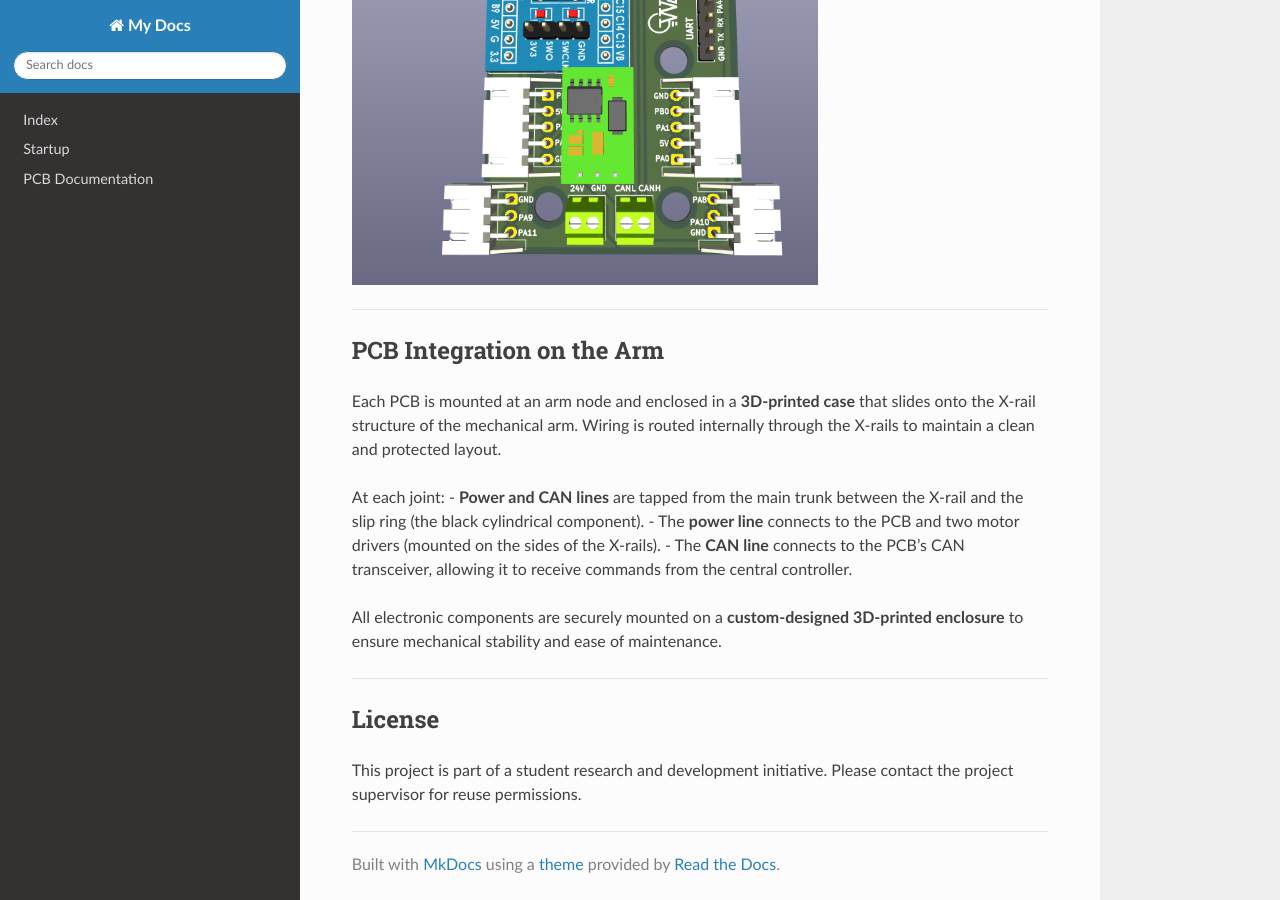
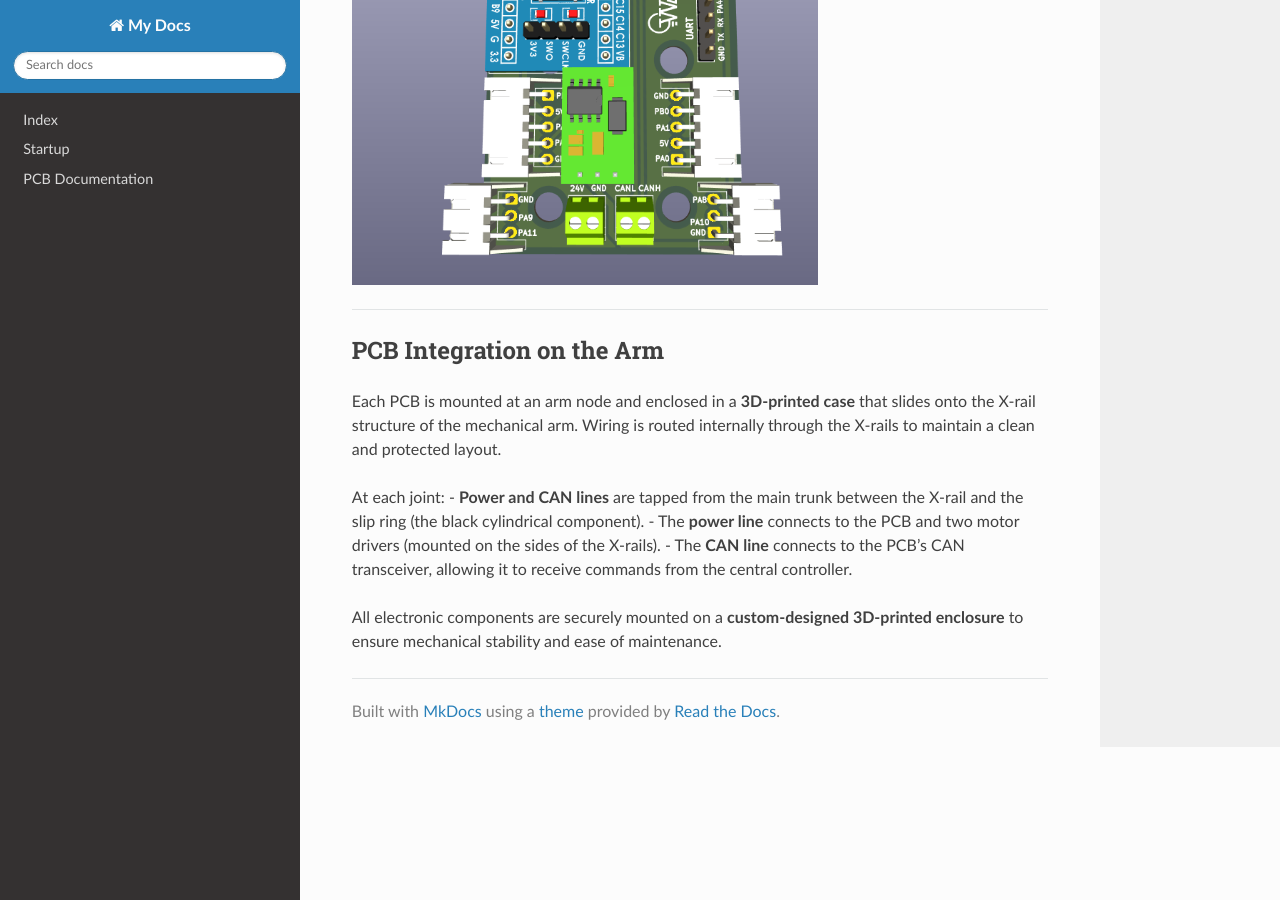
Before and after one commit to aquoza/Rover-docs, an MkDocs documentation site: the page built from docs/PCB Documentation.md, in a window 1280 px wide and 900 px high, scrolled down 1797 px. Built offline with MkDocs 1.6.1, drawn with Linux system fonts in a browser that asks for light colours; nearby versions of some CDN libraries.

Commit message:
Update PCB Documentation.md

```diff
--- a/docs/PCB Documentation.md
+++ b/docs/PCB Documentation.md
@@ -45,9 +45,3 @@ At each joint:
 - The **CAN line** connects to the PCB’s CAN transceiver, allowing it to receive commands from the central controller.
 
 All electronic components are securely mounted on a **custom-designed 3D-printed enclosure** to ensure mechanical stability and ease of maintenance.
-
----
-
-## License
-
-This project is part of a student research and development initiative. Please contact the project supervisor for reuse permissions.
```
